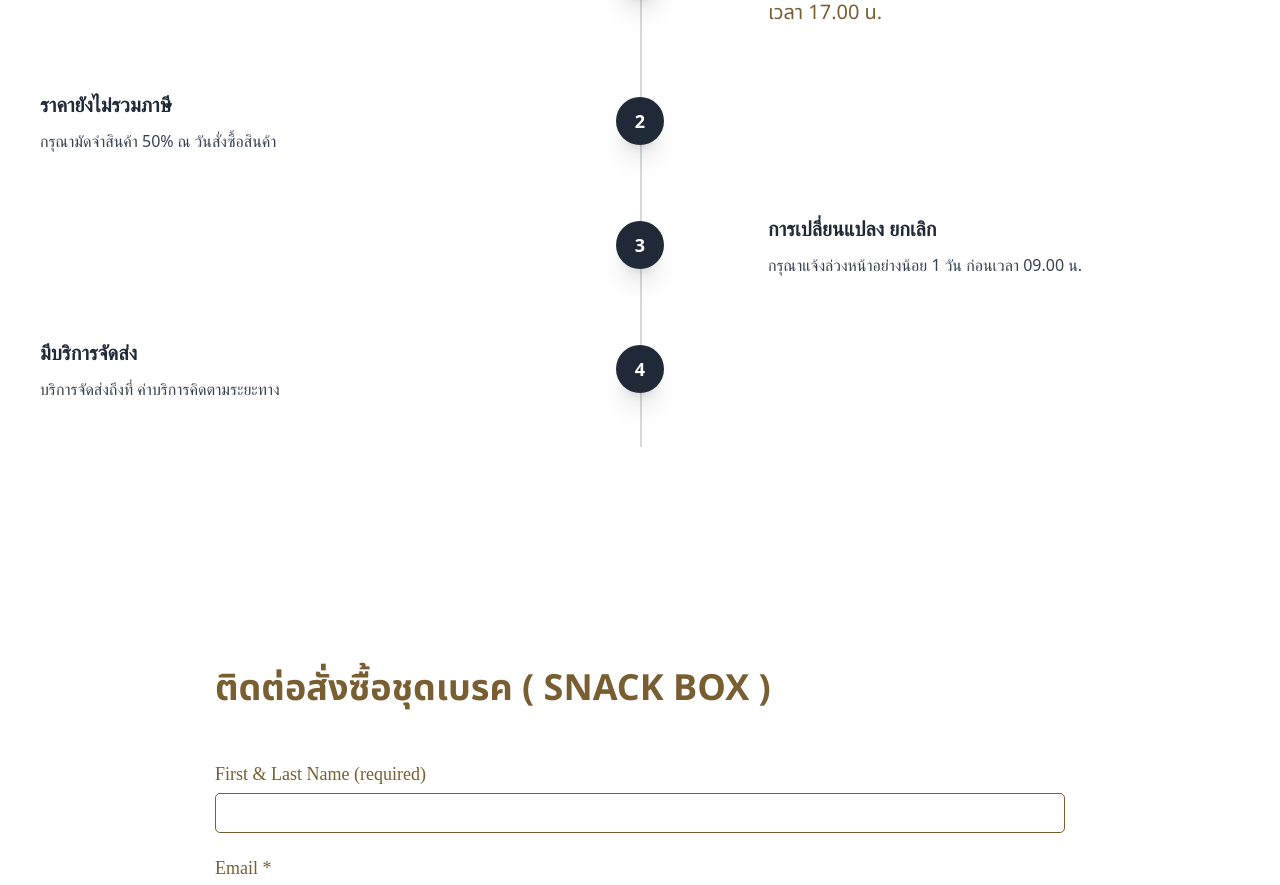
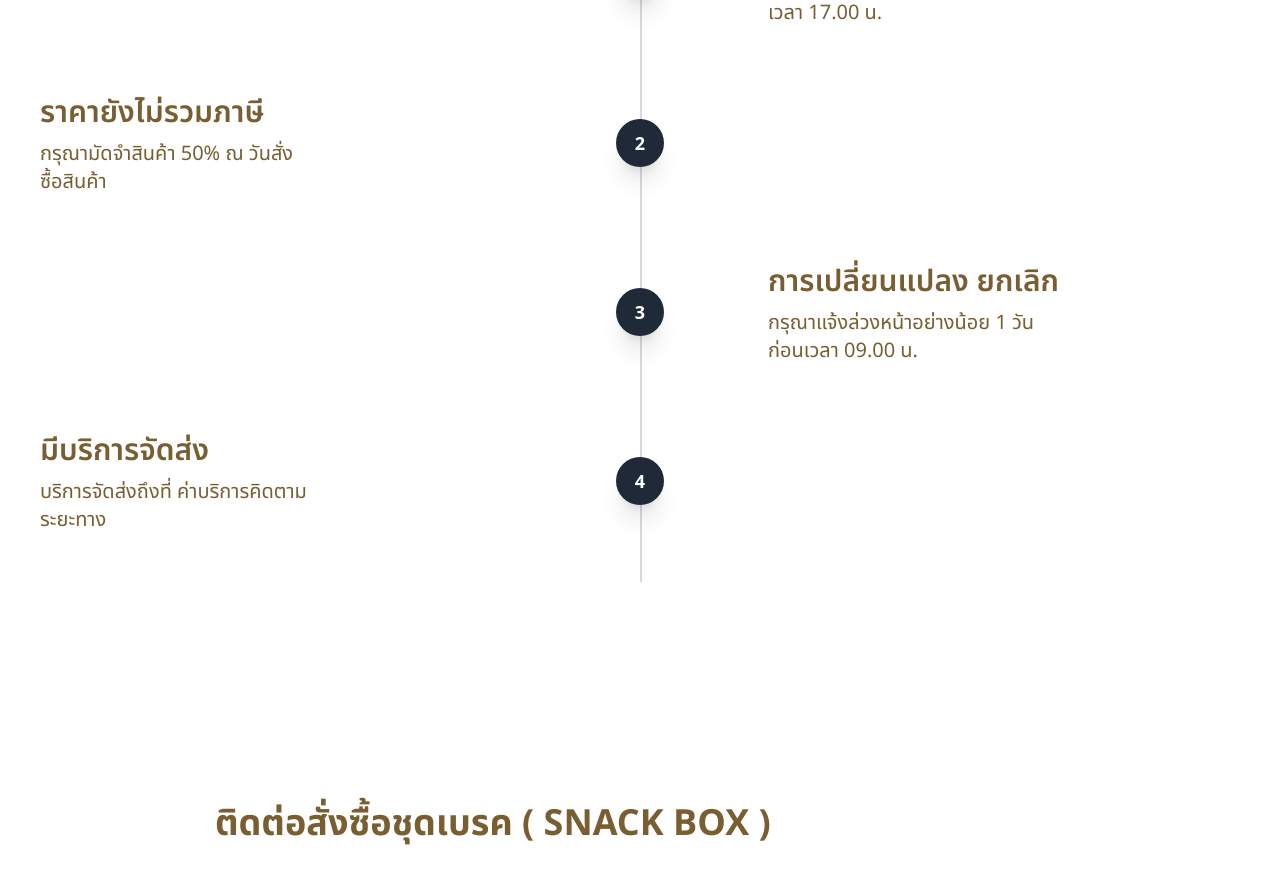
Before and after one commit to MarkSuttirak/homebakery, a React (Create React App) app: page /snackbox in a window 1280 px wide. Shown: the part 2854-3739 px from the top of the page. Built offline with nearby package versions, Linux system fonts and the light colour scheme.

Commit message:
Update snackbox.js

```diff
--- a/src/pages/snackbox.js
+++ b/src/pages/snackbox.js
@@ -215,10 +215,10 @@ function SnackBox() {
                 <h1 class="mx-auto font-semibold text-lg text-white">2</h1>
               </div>
               <div class="order-1  w-5/12 px-6 py-4">
-                <h3 class="mb-3 font-bold text-gray-800 text-xl">
+              <h3 class="mb-1 font-semibold font-noto-sans-thai text-[#795E32] text-[30px]">
                   ราคายังไม่รวมภาษี
                 </h3>
-                <p class="text-gray-700 leading-tight">
+                <p class="text-[#795E32] text-[20px] leading-[28px] font-noto-sans-thai max-w-[268px]">
                   กรุณามัดจำสินค้า 50% ณ วันสั่งซื้อสินค้า
                 </p>
               </div>
@@ -229,10 +229,10 @@ function SnackBox() {
                 <h1 class="mx-auto font-semibold text-lg text-white">3</h1>
               </div>
               <div class="order-1  w-5/12 px-6 py-4">
-                <h3 class="mb-3 font-bold text-gray-800 text-xl">
+                <h3 class="mb-1 font-semibold font-noto-sans-thai text-[#795E32] text-[30px]">
                   การเปลี่ยนแปลง ยกเลิก
                 </h3>
-                <p class="text-gray-700 leading-tight">
+                <p class="text-[#795E32] text-[20px] leading-[28px] font-noto-sans-thai max-w-[268px]">
                   กรุณาแจ้งล่วงหน้าอย่างน้อย 1 วัน ก่อนเวลา 09.00 น.
                 </p>
               </div>
@@ -243,10 +243,10 @@ function SnackBox() {
                 <h1 class="mx-auto font-semibold text-lg text-white">4</h1>
               </div>
               <div class="order-1  w-5/12 px-6 py-4">
-                <h3 class="mb-3 font-bold text-gray-800 text-xl">
+                <h3 class="mb-1 font-semibold font-noto-sans-thai text-[#795E32] text-[30px]">
                   มีบริการจัดส่ง
                 </h3>
-                <p class="text-gray-700 leading-tight">
+                <p class="text-[#795E32] text-[20px] leading-[28px] font-noto-sans-thai max-w-[268px]">
                   บริการจัดส่งถึงที่ ค่าบริการคิดตามระยะทาง
                 </p>
               </div>
```
